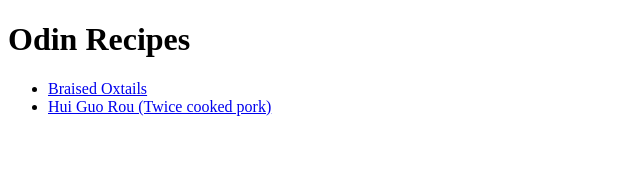
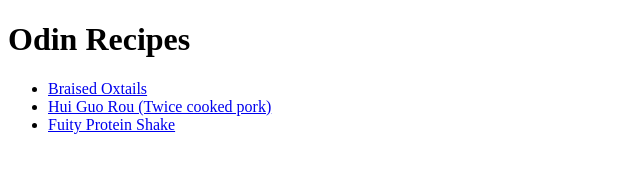
Before and after one commit to merlinymy/odin-recipe, a plain HTML site: page index.html in a window 1280 px wide. Shown: the whole page, without its empty margins (0-640 px from the left). Drawn offline with Linux system fonts and the light colour scheme.

Commit message:
Add missing link to protein shake recipe
Protein shake recipe now is accessible.

```diff
--- a/index.html
+++ b/index.html
@@ -13,6 +13,9 @@
             <li>
                 <a href="recipes/huiguorou.html">Hui Guo Rou (Twice cooked pork)</a>
             </li>
+            <li>
+                <a href="recipes/fruity-protein-shake.html">Fuity Protein Shake</a>
+            </li>
         </ul>
     </body>
 </html>
```
